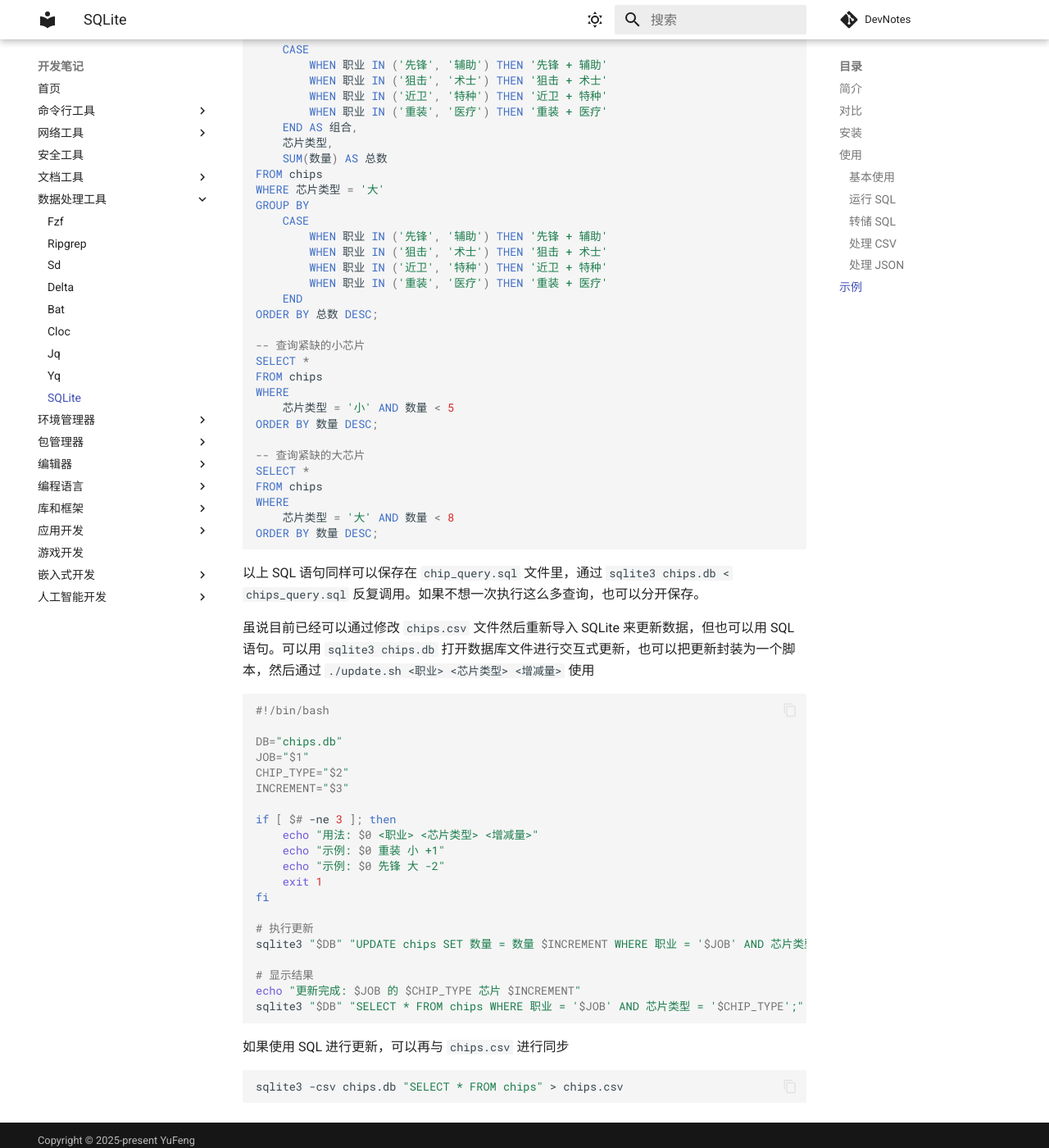
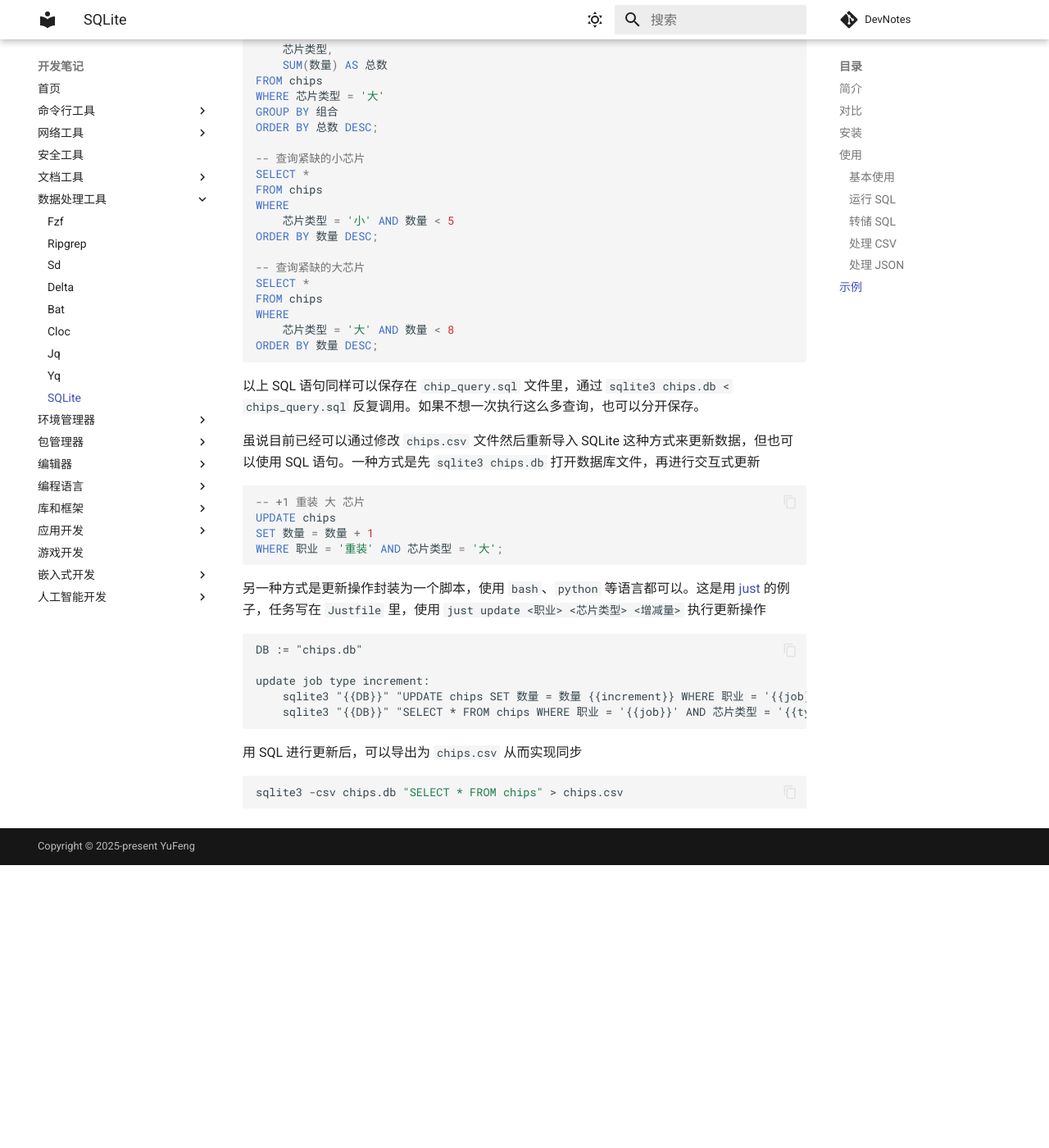
Before and after one commit to Juemuren/DevNotes, an MkDocs documentation site: the page built from docs/数据处理工具/SQLite.md, in a window 1280 px wide and 1400 px high, scrolled down 4836 px. Shown: the whole window at 82% size. Built offline with MkDocs 1.6.1 and Material for MkDocs 9.7.7, drawn with Linux system fonts in a browser that asks for light colours; comment, search, counter and statistics services are not loaded; after the commit the page ends 5891 px from its top, so only the background shows below that; some of the changed text lies outside the part shown.

Commit message:
2026-1-9

````diff
--- a/docs/数据处理工具/SQLite.md
+++ b/docs/数据处理工具/SQLite.md
@@ -224,13 +224,7 @@ SELECT
     SUM(数量) AS 总数
 FROM chips
 WHERE 芯片类型 = '小'
-GROUP BY
-    CASE
-        WHEN 职业 IN ('先锋', '辅助') THEN '先锋 + 辅助'
-        WHEN 职业 IN ('狙击', '术士') THEN '狙击 + 术士'
-        WHEN 职业 IN ('近卫', '特种') THEN '近卫 + 特种'
-        WHEN 职业 IN ('重装', '医疗') THEN '重装 + 医疗'
-    END
+GROUP BY 组合
 ORDER BY 总数 DESC;
 
 -- 查询大芯片合并统计
@@ -245,13 +239,7 @@ SELECT
     SUM(数量) AS 总数
 FROM chips
 WHERE 芯片类型 = '大'
-GROUP BY
-    CASE
-        WHEN 职业 IN ('先锋', '辅助') THEN '先锋 + 辅助'
-        WHEN 职业 IN ('狙击', '术士') THEN '狙击 + 术士'
-        WHEN 职业 IN ('近卫', '特种') THEN '近卫 + 特种'
-        WHEN 职业 IN ('重装', '医疗') THEN '重装 + 医疗'
-    END
+GROUP BY 组合
 ORDER BY 总数 DESC;
 
 -- 查询紧缺的小芯片
@@ -271,32 +259,26 @@ ORDER BY 数量 DESC;
 
 以上 SQL 语句同样可以保存在 `chip_query.sql` 文件里，通过 `sqlite3 chips.db < chips_query.sql` 反复调用。如果不想一次执行这么多查询，也可以分开保存。
 
-虽说目前已经可以通过修改 `chips.csv` 文件然后重新导入 SQLite 来更新数据，但也可以用 SQL 语句。可以用 `sqlite3 chips.db` 打开数据库文件进行交互式更新，也可以把更新封装为一个脚本，然后通过 `./update.sh <职业> <芯片类型> <增减量>` 使用
+虽说目前已经可以通过修改 `chips.csv` 文件然后重新导入 SQLite 这种方式来更新数据，但也可以使用 SQL 语句。一种方式是先 `sqlite3 chips.db` 打开数据库文件，再进行交互式更新
 
-```sh
-#!/bin/bash
-
-DB="chips.db"
-JOB="$1"
-CHIP_TYPE="$2"
-INCREMENT="$3"
-
-if [ $# -ne 3 ]; then
-    echo "用法: $0 <职业> <芯片类型> <增减量>"
-    echo "示例: $0 重装 小 +1"
-    echo "示例: $0 先锋 大 -2"
-    exit 1
-fi
-
-# 执行更新
-sqlite3 "$DB" "UPDATE chips SET 数量 = 数量 $INCREMENT WHERE 职业 = '$JOB' AND 芯片类型 = '$CHIP_TYPE';"
-
-# 显示结果
-echo "更新完成: $JOB 的 $CHIP_TYPE 芯片 $INCREMENT"
-sqlite3 "$DB" "SELECT * FROM chips WHERE 职业 = '$JOB' AND 芯片类型 = '$CHIP_TYPE';"
+```sql
+-- +1 重装 大 芯片
+UPDATE chips
+SET 数量 = 数量 + 1
+WHERE 职业 = '重装' AND 芯片类型 = '大';
 ```
 
-如果使用 SQL 进行更新，可以再与 `chips.csv` 进行同步
+另一种方式是更新操作封装为一个脚本，使用 `bash`、`python` 等语言都可以。这是用 [just](../命令行工具/Just.md) 的例子，任务写在 `Justfile` 里，使用 `just update <职业> <芯片类型> <增减量>` 执行更新操作
+
+```justfile
+DB := "chips.db"
+
+update job type increment:
+    sqlite3 "{{DB}}" "UPDATE chips SET 数量 = 数量 {{increment}} WHERE 职业 = '{{job}}' AND 芯片类型 = '{{type}}'"
+    sqlite3 "{{DB}}" "SELECT * FROM chips WHERE 职业 = '{{job}}' AND 芯片类型 = '{{type}}'"
+```
+
+用 SQL 进行更新后，可以导出为 `chips.csv` 从而实现同步
 
 ```sh
 sqlite3 -csv chips.db "SELECT * FROM chips" > chips.csv
````
Also changed, not shown: docs/命令行工具/Just.md (+21 -15 lines), docs/数据处理工具/Bat.md (+3 -1 lines), docs/文档工具/ImageMagick.md (+10 -3 lines).
